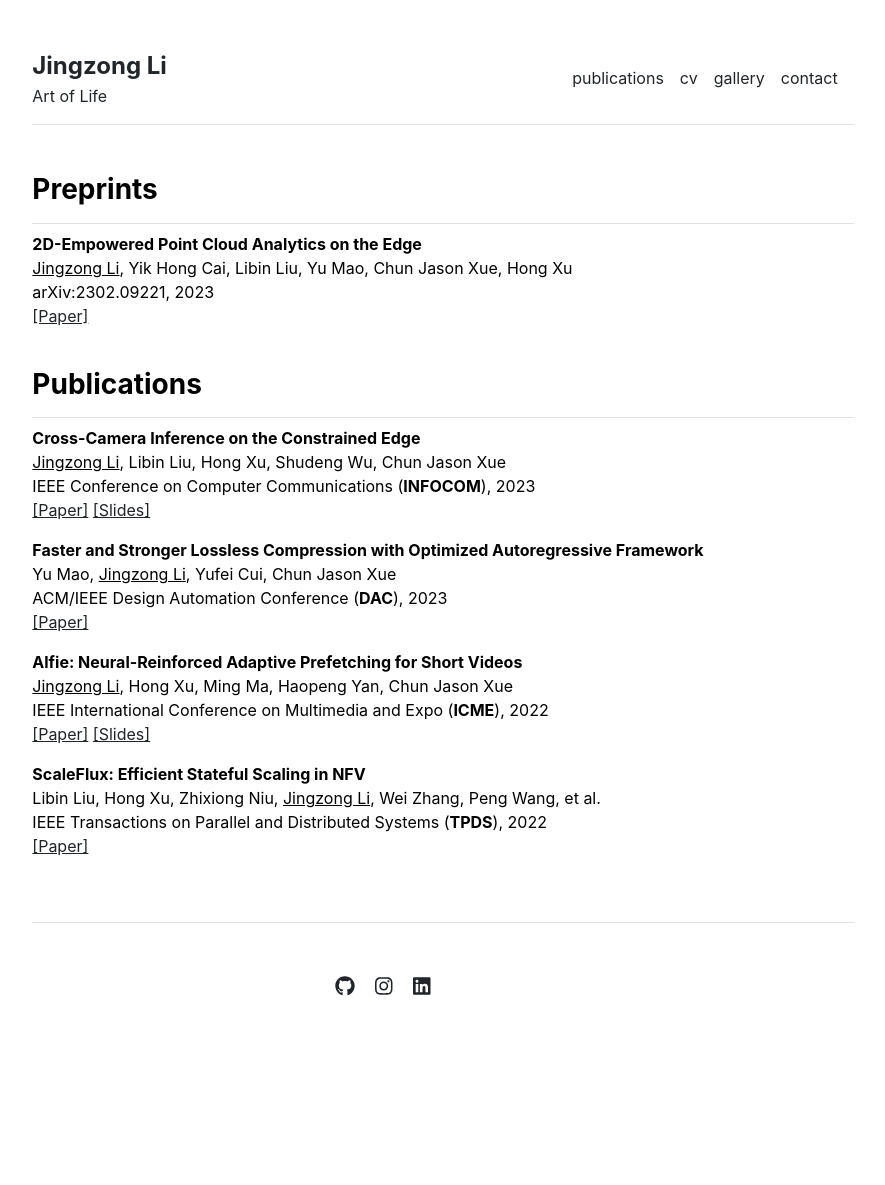
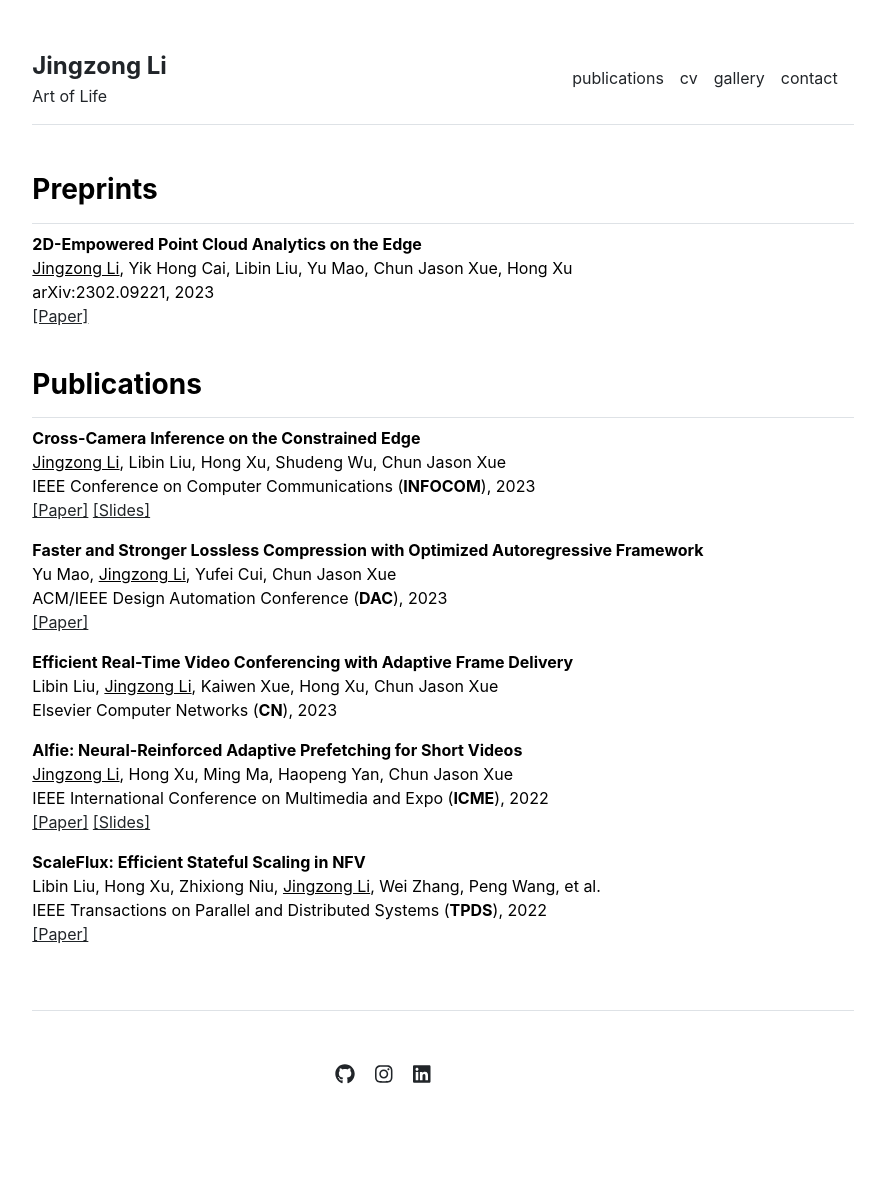
Before and after one commit to kanonjz/academic, a Jekyll site: the page built from publications.md, in a window 1280 px wide. Shown: the whole page, without its empty margins (197-1082 px from the left). Built offline with Jekyll 4.4.1, drawn with Linux system fonts in a browser that asks for light colours; before the commit the page ends 1097 px from its top, so only the background shows below that.

Commit message:
add tyrus

```diff
--- a/_data/publications.yml
+++ b/_data/publications.yml
@@ -6,6 +6,7 @@ featured:
 index:
 - {name: 'Cross-Camera Inference on the Constrained Edge', url: 'share/polly-infocom23.pdf', author: '<u>Jingzong Li</u>, Libin Liu, Hong Xu, Shudeng Wu, Chun Jason Xue', venue: 'IEEE Conference on Computer Communications (<b>INFOCOM</b>), 2023', slide: 'share/slides/polly-infocom23-slide.pdf'}
 - {name: 'Faster and Stronger Lossless Compression with Optimized Autoregressive Framework', url: 'share/pac-dac23.pdf', author: 'Yu Mao, <u>Jingzong Li</u>, Yufei Cui, Chun Jason Xue', venue: 'ACM/IEEE Design Automation Conference (<b>DAC</b>), 2023', slide: ''}
+- {name: 'Efficient Real-Time Video Conferencing with Adaptive Frame Delivery', url: '', author: 'Libin Liu, <u>Jingzong Li</u>, Kaiwen Xue, Hong Xu, Chun Jason Xue', venue: 'Elsevier Computer Networks (<b>CN</b>), 2023', slide: ''}
 - {name: 'Alfie: Neural-Reinforced Adaptive Prefetching for Short Videos', url: 'share/alfie-icme22.pdf', author: '<u>Jingzong Li</u>, Hong Xu, Ming Ma, Haopeng Yan, Chun Jason Xue', venue: 'IEEE International Conference on Multimedia and Expo (<b>ICME</b>), 2022', slide: 'share/slides/alfie-icme22-slide.pdf'}
 - {name: 'ScaleFlux: Efficient Stateful Scaling in NFV', url: 'share/ScaleFlux-tpds22.pdf', author: 'Libin Liu, Hong Xu, Zhixiong Niu, <u>Jingzong Li</u>, Wei Zhang, Peng Wang, et al.', venue: 'IEEE Transactions on Parallel and Distributed Systems (<b>TPDS</b>), 2022', slide: ''}
 
--- a/_includes/publications.html
+++ b/_includes/publications.html
@@ -22,7 +22,9 @@
         <br>
         {{item.author}}<br>
         {{item.venue}}<br>
-        <a href="{{ item.url }}">[Paper]</a>
+        {% if item.url != "" %}
+          <a href="{{ item.url }}">[Paper]</a>
+        {% endif %}
         {% if item.slide != "" %}
           <a href="{{ item.slide }}">[Slides]</a>
         {% endif %}
```
